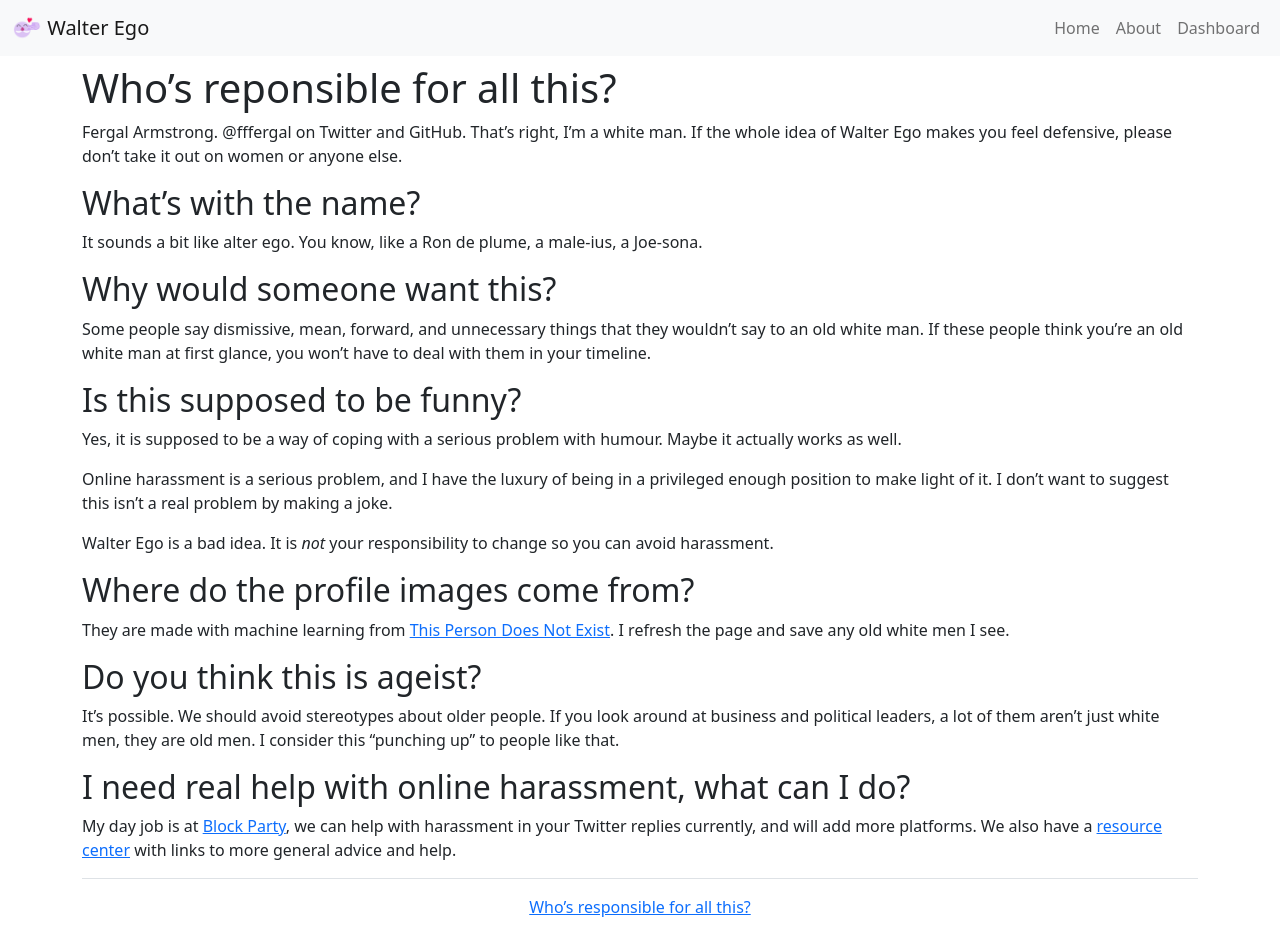
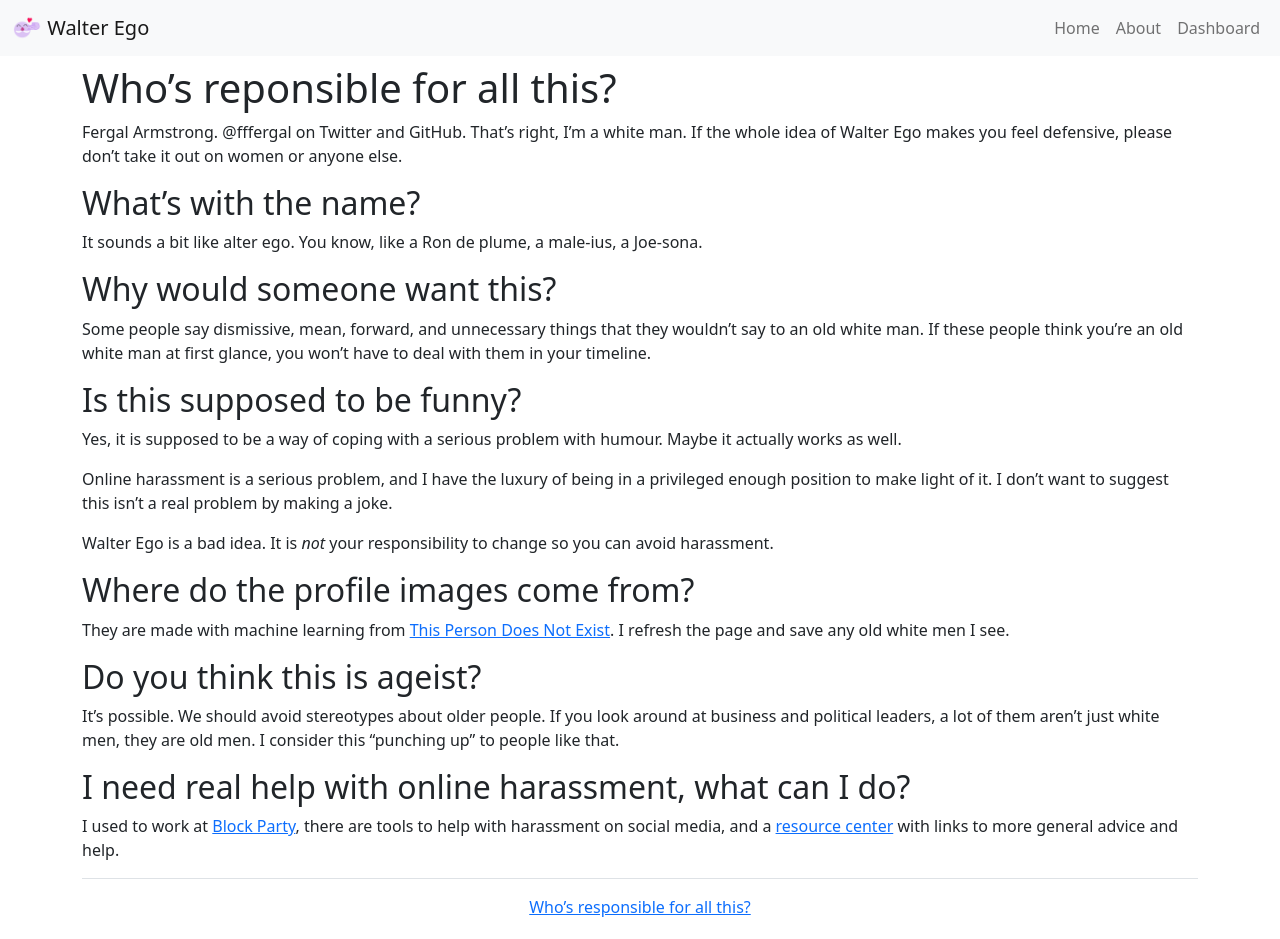
Before and after one commit to fffergal/walterego, a Next.js app: page /about in a window 1280 px wide. Shown: the top 939 px of the page. Built offline with nearby package versions, Linux system fonts and the light colour scheme.

Commit message:
Update to not say I work at Block Party still

```diff
--- a/pages/about.jsx
+++ b/pages/about.jsx
@@ -64,13 +64,12 @@ export default function About() {
       </p>
       <h2>I need real help with online harassment, what can I do?</h2>
       <p>
-        My day job is at
+        I used to work at
         {' '}
         <a href="https://www.blockpartyapp.com/?utm_source=walterego">
           Block Party
         </a>
-        , we can help with harassment in your Twitter replies currently, and
-        will add more platforms. We also have a
+        , there are tools to help with harassment on social media, and a
         {' '}
         <a href="https://resources.blockpartyapp.com/?utm_source=walterego">
           resource center
```
